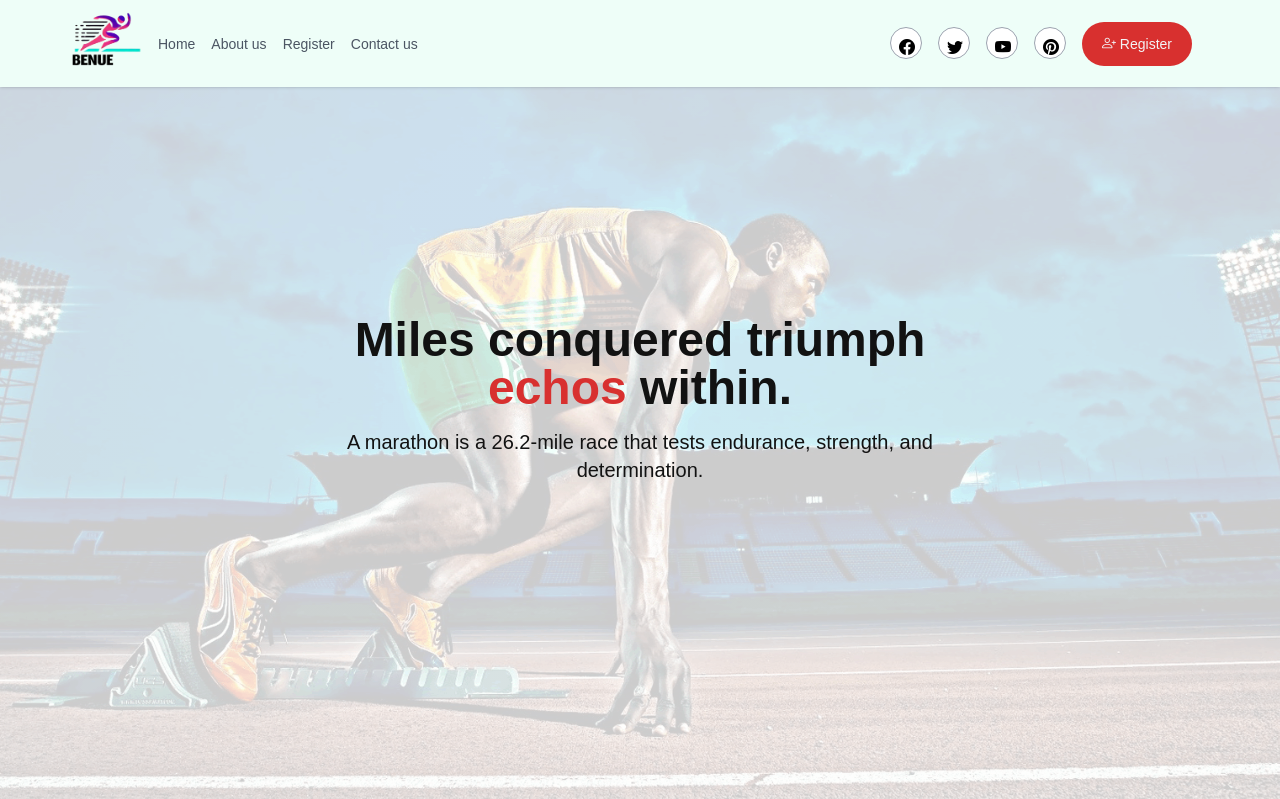
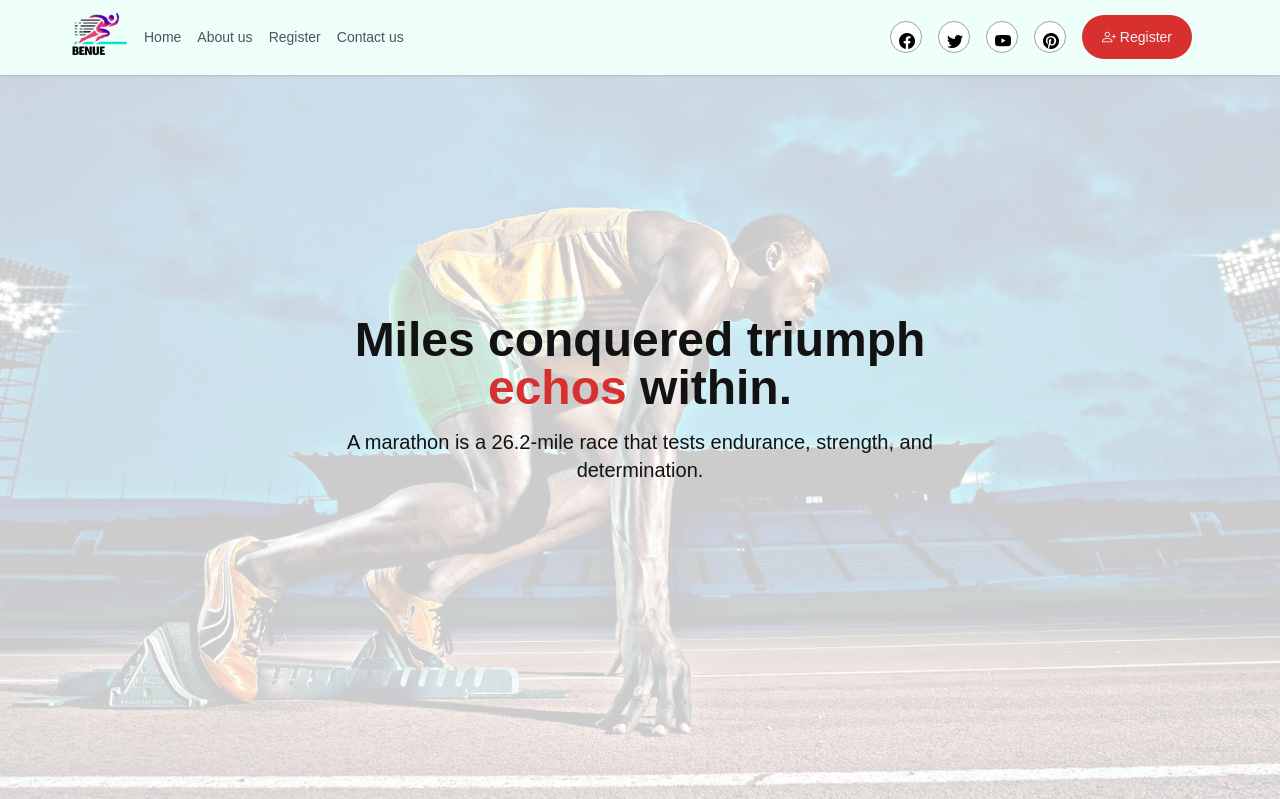
Before and after one commit to dev-henen/benue-international-marathon, a PHP site: template app/templates/home.twig in a window 1280 px wide. Shown: the top 799 px of the page. Run offline with PHP 8.4, Linux system fonts and the light colour scheme; the template is opened without the code that fills it, so the values that code supplies are empty; some libraries are stand-ins or nearby versions.

Commit message:
Adjusted the top navigation logo

```diff
--- a/app/templates/header.twig
+++ b/app/templates/header.twig
@@ -1,11 +1,11 @@
 <div class="fixed top-0 left-0 w-full z-40 bg-light dark:bg-dark shadow top-nav">
-	<div class="content py-3">
+	<div class="content py-1 md:py-3">
 		<nav class="flex items-center justify-between">
 			<div>
 				<ul class="flex items-center gap-4 text-sm">
 					<li>
 						<a href="/">
-							<img src="/assets/images/logo.png" alt="logo" width="70" class="invert dark:invert-0" />
+							<img src="/assets/images/logo.png" alt="logo" width="70" class="invert dark:invert-0 w-10 md:w-14" />
 						</a>
 					</li>
 					{% set navLinks %}
--- a/public_html/assets/css/style.css
+++ b/public_html/assets/css/style.css
@@ -948,6 +948,14 @@ a:hover {
   width: 100%;
 }
 
+.w-40 {
+  width: 10rem;
+}
+
+.w-10 {
+  width: 2.5rem;
+}
+
 .max-w-\[600px\] {
   max-width: 600px;
 }
@@ -1081,14 +1089,14 @@ a:hover {
   padding: 2rem;
 }
 
+.py-1 {
+  padding-top: 0.25rem;
+  padding-bottom: 0.25rem;
+}
+
 .py-2 {
   padding-top: 0.5rem;
   padding-bottom: 0.5rem;
-}
-
-.py-3 {
-  padding-top: 0.75rem;
-  padding-bottom: 0.75rem;
 }
 
 .py-8 {
@@ -1241,6 +1249,14 @@ a:hover {
     display: none;
   }
 
+  .md\:w-20 {
+    width: 5rem;
+  }
+
+  .md\:w-14 {
+    width: 3.5rem;
+  }
+
   .md\:flex-1 {
     flex: 1 1 0%;
   }
@@ -1259,6 +1275,11 @@ a:hover {
 
   .md\:justify-center {
     justify-content: center;
+  }
+
+  .md\:py-3 {
+    padding-top: 0.75rem;
+    padding-bottom: 0.75rem;
   }
 
   .md\:text-center {
```
